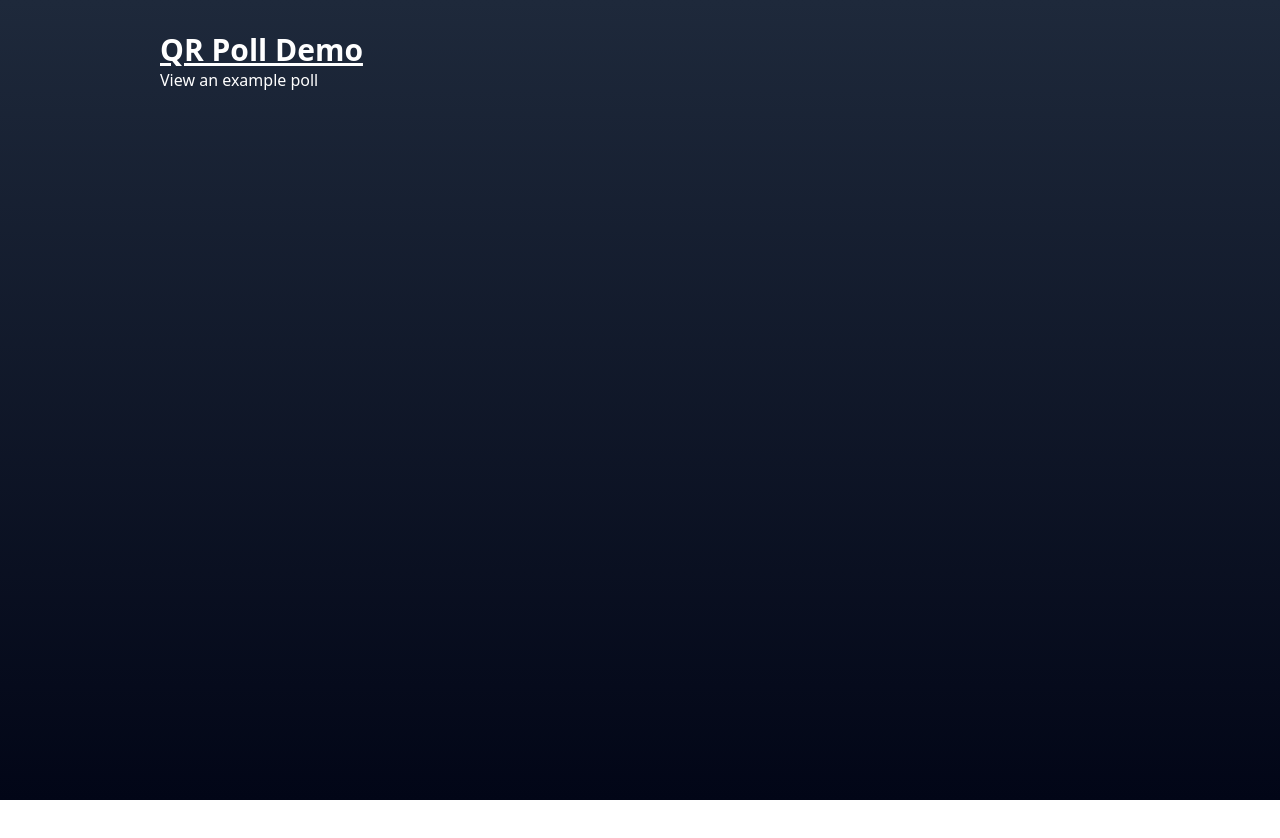
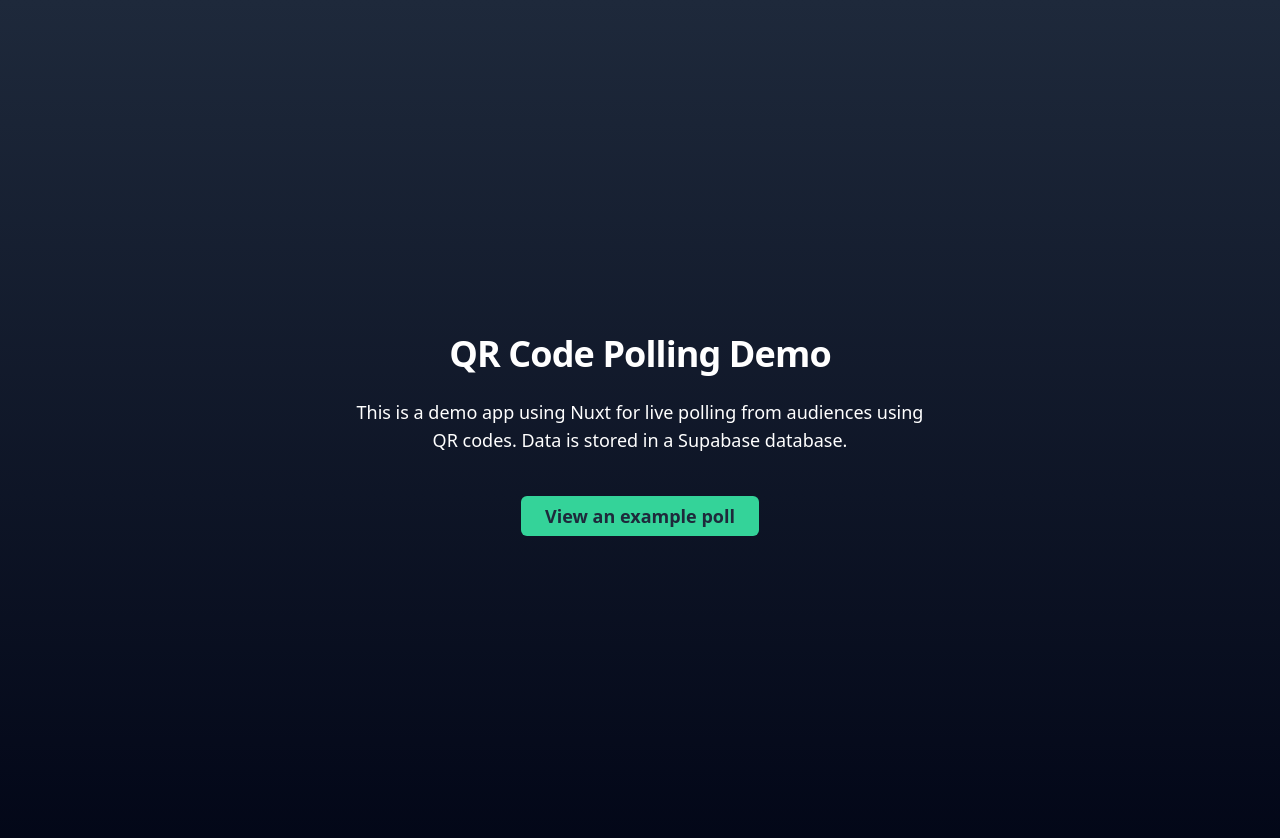
Before and after one commit to seancdavis/qr-polls, a Nuxt app: page / in a window 1280 px wide. Shown: the top 838 px of the page. Before the commit the page ends 800 px from the top, so only its background shows below. Built offline with nearby package versions, Linux system fonts and the light colour scheme.

Commit message:
Styles for home page and thank you touch up

```diff
--- a/pages/index.vue
+++ b/pages/index.vue
@@ -1,4 +1,17 @@
 <template>
-  <h1 class="text-3xl font-bold underline">QR Poll Demo</h1>
-  <p><a href="/polls/9387ee29-81a1-4f1e-b979-b31d8caade26">View an example poll</a></p>
+  <div class="flex flex-col items-center justify-center min-h-screen max-w-xl mx-auto text-center">
+    <h1 class="text-3xl sm:text-4xl font-bold tracking-tight mb-6">QR Code Polling Demo</h1>
+    <p class="text-lg mb-12">
+      This is a demo app using Nuxt for live polling from audiences using QR codes. Data is stored
+      in a Supabase database.
+    </p>
+    <p class="text-lg">
+      <a
+        href="/polls/9387ee29-81a1-4f1e-b979-b31d8caade26"
+        class="bg-emerald-400 rounded-md text-slate-800 font-semibold py-2 px-6 transition-colors hover:bg-emerald-500 duration-300"
+      >
+        View an example poll
+      </a>
+    </p>
+  </div>
 </template>
--- a/pages/polls/[id].vue
+++ b/pages/polls/[id].vue
@@ -58,8 +58,9 @@
           :href="response.voteUrl"
           target="_blank"
           class="bg-emerald-400 rounded-md text-slate-800 font-semibold py-2 px-6 transition-colors hover:bg-emerald-500 duration-300"
-          >Record vote</a
         >
+          Record vote
+        </a>
       </div>
     </div>
   </div>
--- a/pages/thank-you.vue
+++ b/pages/thank-you.vue
@@ -1,7 +1,7 @@
 <template>
   <div class="flex flex-col items-center justify-center min-h-screen">
-    <h1 class="text-3xl sm:text-4xl font-bold tracking-tight">Thank You for Voting!</h1>
-    <p class="mt-4 text-lg">
+    <h1 class="text-3xl sm:text-4xl font-bold tracking-tight mb-8">Thank You for Voting!</h1>
+    <p class="text-lg">
       Your vote has been successfully recorded. We appreciate your participation.
     </p>
   </div>
```
